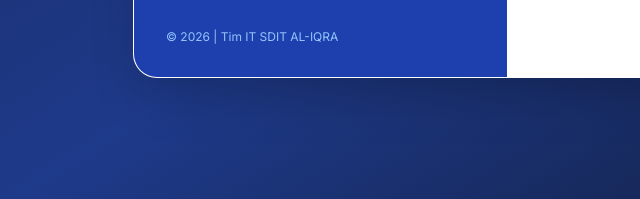
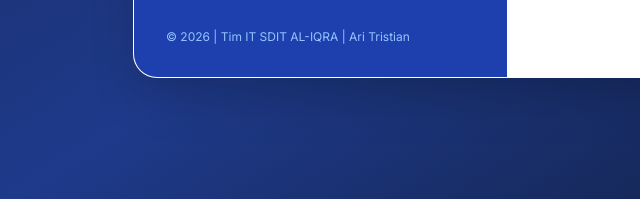
Before and after one commit to sdit-aliqratirtamulya/erapor-ganjil, a plain HTML site: page index.html in a window 1280 px wide. Shown: the part 557-756 px from the top of the page, 59-699 px from the left. Drawn offline with nearby package versions, Linux system fonts and the light colour scheme.

Commit message:
Update index.html

```diff
--- a/index.html
+++ b/index.html
@@ -162,7 +162,7 @@
           </div>
 
           <div class="relative z-10 text-xs text-blue-300">
-            &copy; 2026 | Tim IT SDIT AL-IQRA
+            &copy; 2026 | Tim IT SDIT AL-IQRA | Ari Tristian
           </div>
         </div>
 
```
